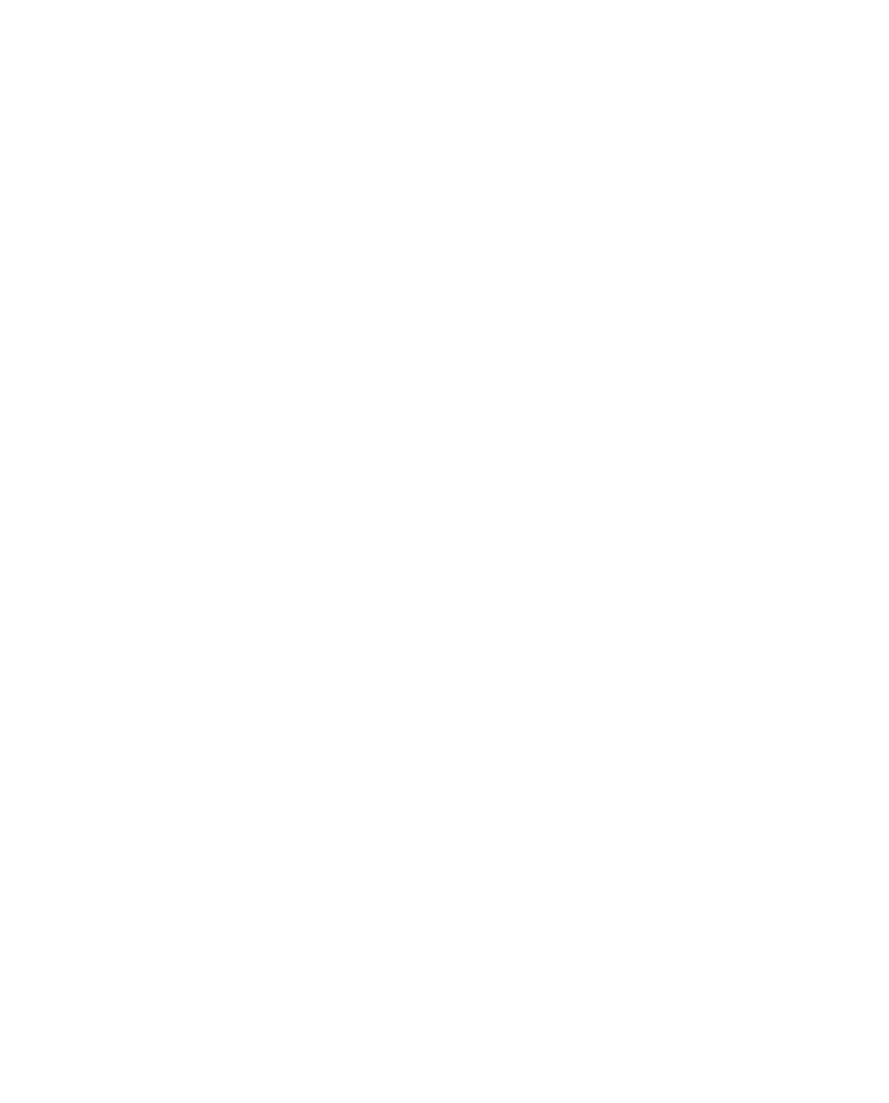
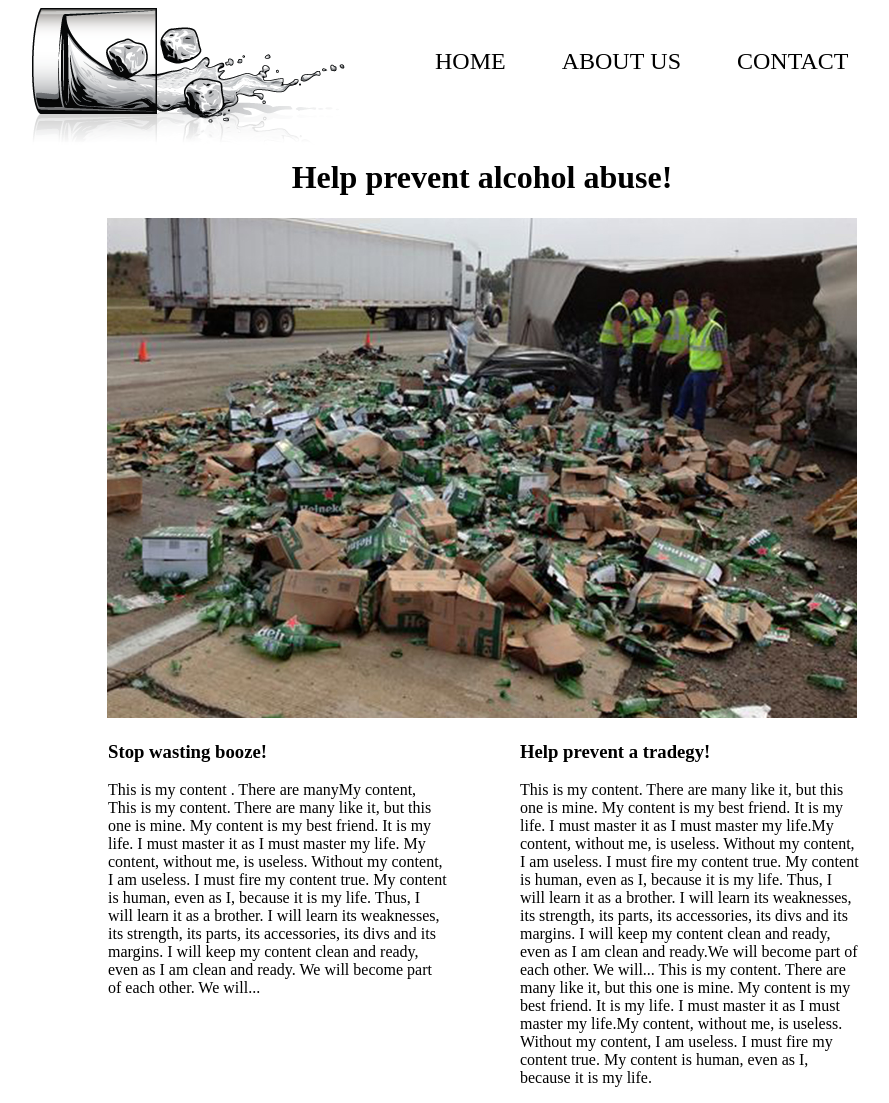
Before and after one commit to johnlagreco/JLagreco_MediaQueries, a plain HTML site: page index.html in a window 1280 px wide. Shown: the whole page, without its empty margins (158-1047 px from the left). Before the commit the page ends 800 px from the top, so only its background shows below. Drawn offline with Linux system fonts and the light colour scheme.

Commit message:
Added pics, finished html and started styling.

```diff
--- a/index.html
+++ b/index.html
@@ -2,11 +2,46 @@
 <html lang="en">
 <head>
 	<meta charset="UTF-8">
-	<title>Document</title>
+	<title>Media Queries</title>
+	<meta name="viewport" content="width=device-width, initial-scale=1">
 	<link rel="stylesheet" type="text/css" href="styles.css">
 </head>
 <body>
+  <div id="wrapper">
+  <div class="logo">
+  <img src="spilt_rocks.png">
+  </div>
 
+  <nav>
+	<ul>
+	<li><a href=""></a>HOME</li>
+	<li><a href=""></a>ABOUT&nbsp;US</li>
+	<li><a href=""></a>CONTACT</li>
+	</ul>
+  </nav>
 
+<div id="h1"><h1>Help prevent alcohol abuse!</h1></div>
+
+<div class="pic">
+<img src="spiltbeer.jpg">
+</div>
+
+<div id="para1">
+<p><h3>Stop wasting booze!</h3>This is my content
+	. There are manyMy content,
+	This is my content. There are many like it, but this one is mine. My content is my best friend. It is my life. I must master it as I must master my life.
+	My content, without me, is useless. Without my content, I am useless. I must fire my content true. My content is human, even as I, because it is my life. Thus, I will learn it as a brother. I will learn its weaknesses, its strength, its parts, its accessories, its divs and its margins. I will keep my content clean and ready, even as I am clean and ready. We will become part of each other. We will...</p>
+</div>
+
+<div id="para2">
+<p><h3>Help prevent a tradegy!</h3>
+	This is my content. There are many like it, but this one is mine.
+	My content is my best friend. It is my life. I must master it as I must master my life.My content, without me, is useless. Without my content, I am useless. I must fire my content true. My content is human, even as I, because it is my life. Thus, I will learn it as a brother. I will learn its weaknesses, its strength, its parts, its accessories, its divs and its margins. I will keep my content clean and ready, even as I am clean and ready.We will become part of each other. We will...
+	This is my content. There are many like it, but this one is mine.
+	My content is my best friend. It is my life. I must master it as I must master my life.My content, without me, is useless. Without my content, I am useless. I must fire my content true. My content is human, even as I, because it is my life.
+	</p>
+</div>
+
+</div>
 </body>
 </html>
--- a/styles.css
+++ b/styles.css
@@ -0,0 +1,52 @@
+#wrapper{
+	margin: 0 auto;
+	width: 900px;
+}
+
+.logo{
+	margin: 0 auto;
+	display: inline;
+	float: left;
+}
+
+nav{
+	text-align: center;
+	font-size: x-large;
+	padding-right: 0px;
+	display: inline;
+}
+
+li{
+	display: inline-block;
+	text-decoration: none;
+	padding-left: 50px;
+}
+
+ul{
+	list-style-type: none;
+	padding-top: 40px;
+	margin: 0 auto;
+	float: left;
+}
+
+#h1{
+	padding-top: 130px;
+	text-align: center;
+}
+
+.pic{
+	text-align: center;
+}
+
+#para1{
+	float: left;
+	padding-left: 10px;
+	width: 340px;
+	margin-left: 66px;
+}
+
+#para2{
+	float: left;
+	width: 340px;
+	padding-left: 72px;
+}
```
Also changed, not shown: spilt_rocks.png (added), spiltbeer.jpg (added).
